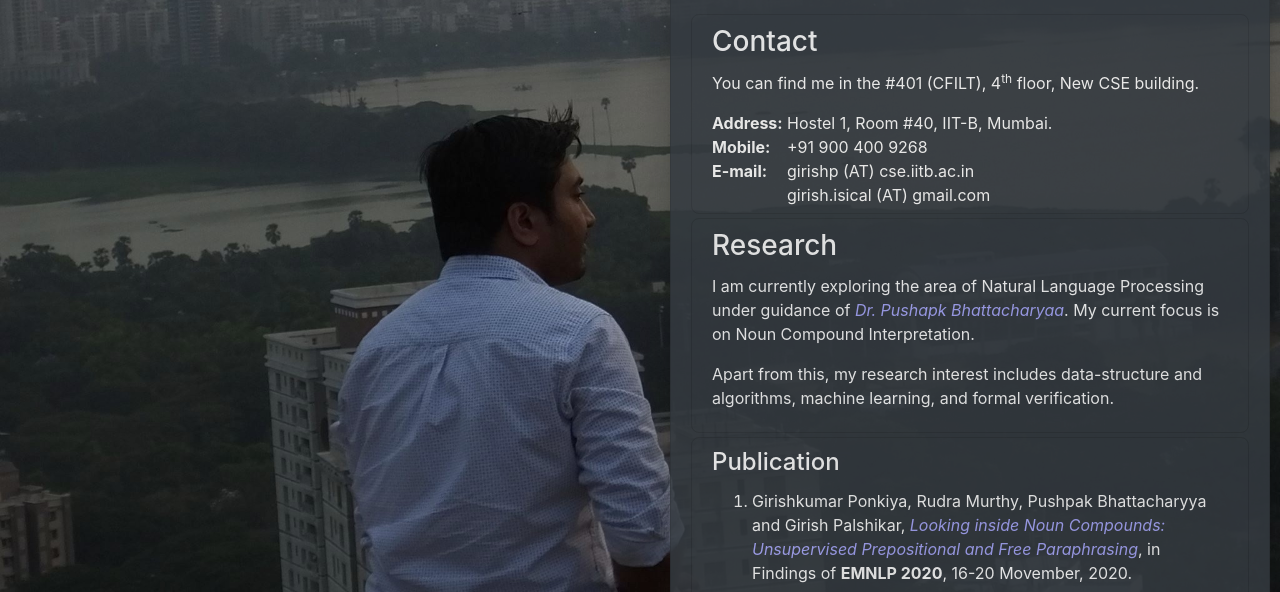
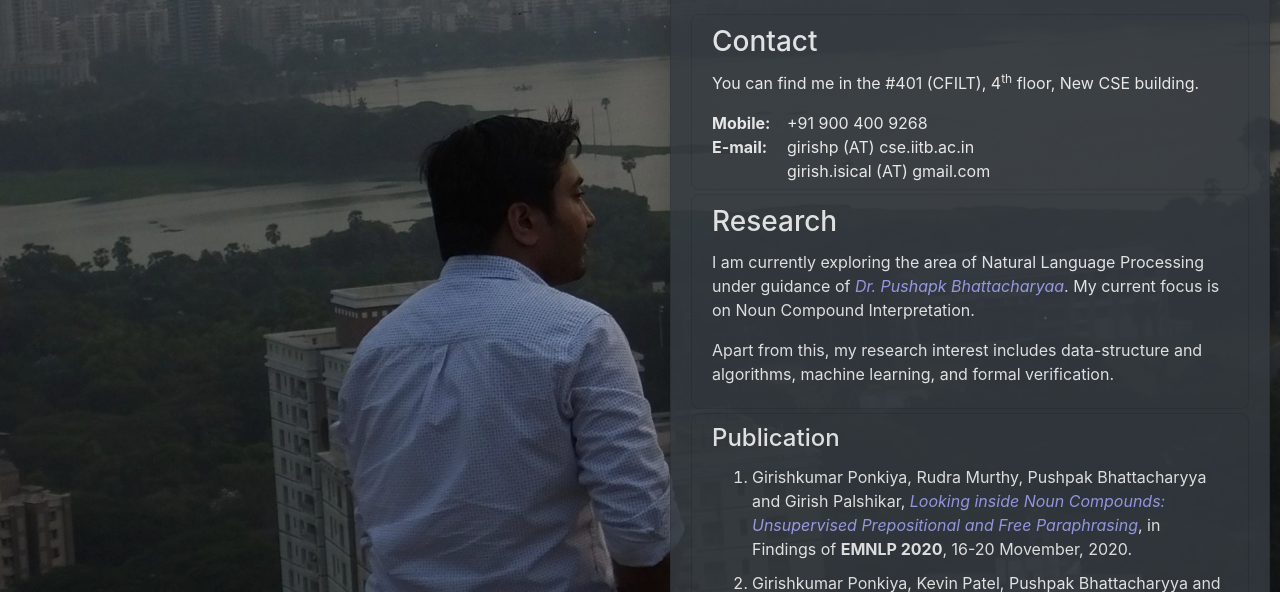
Before and after one commit to girishponkiya/girishponkiya.github.io, a plain HTML site: page index.html in a window 1280 px wide. Shown: the part 208-800 px from the top of the page. Drawn offline with Linux system fonts and the light colour scheme.

Commit message:
Removed address

```diff
--- a/index.html
+++ b/index.html
@@ -62,10 +62,6 @@
 					<h3 id="contact" class="card-title">Contact</h3>
 					<p>You can find me in the #401 (CFILT), 4<sup>th</sup> floor, New CSE building.</p>
 					<table cellspacing="0" cellpadding="0" border="0" width="100%">
-						<tr>
-							<td><b>Address:</b></td>
-							<td>Hostel 1, Room #40, IIT-B, Mumbai.</td>
-						</tr>
 						<tr>
 							<td><b>Mobile:</b></td>
 							<td>+91 900 400 9268</td>
```
